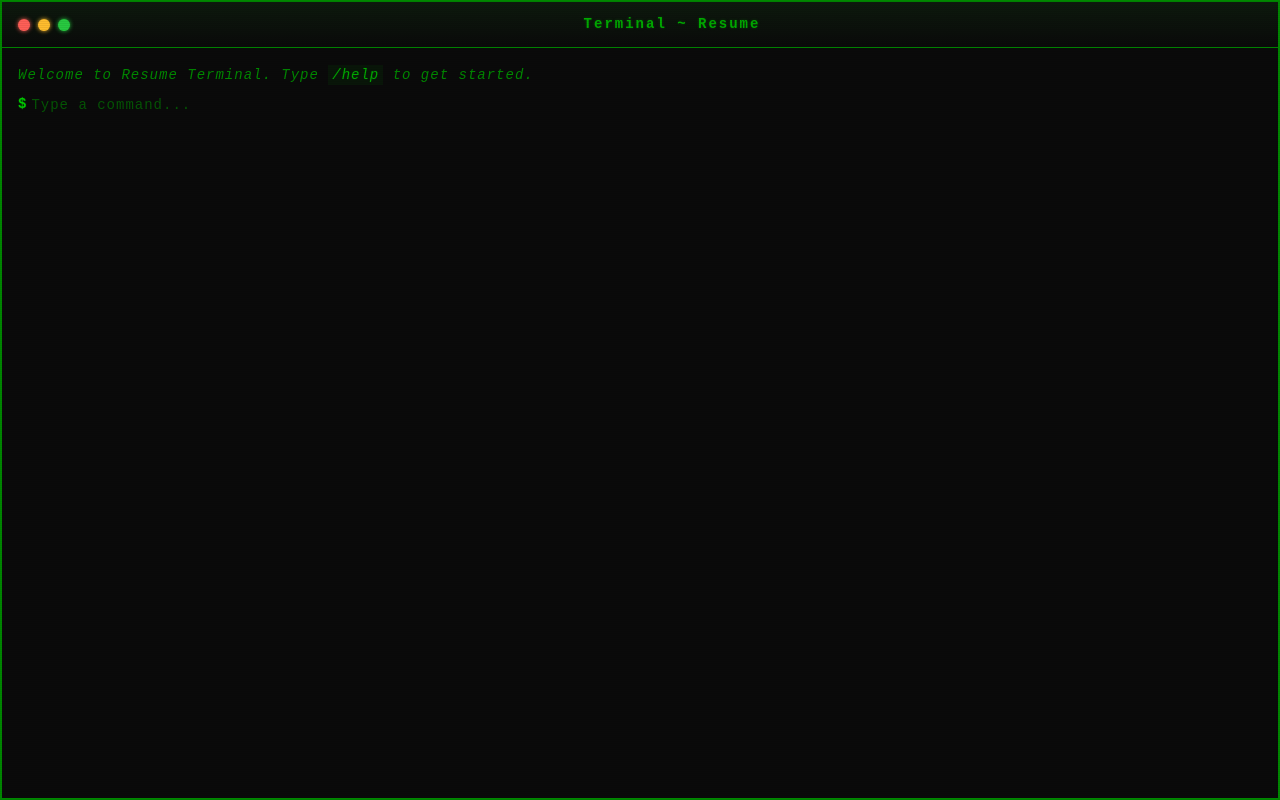
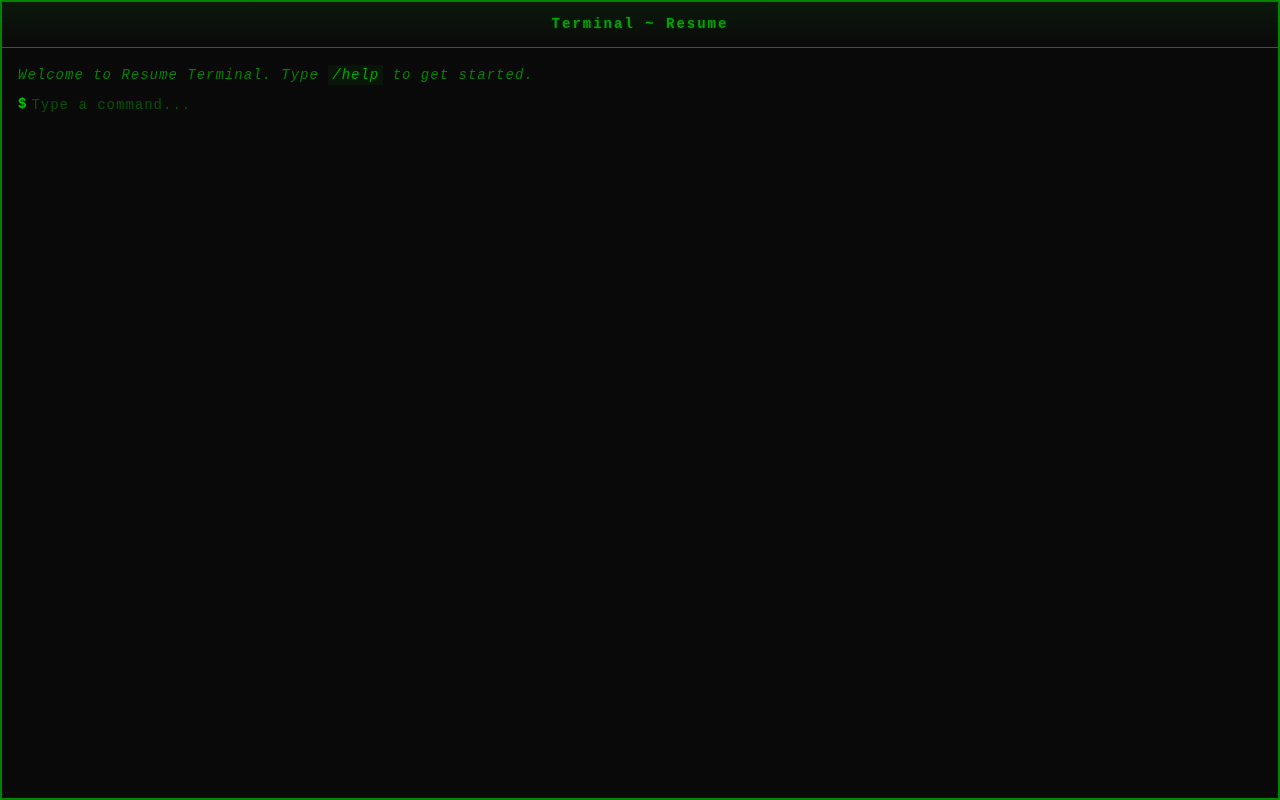
Before and after one commit to renaudgallego/my-resume-terminal, a React (Vite) app: page / in a window 1280 px wide. Built offline with nearby package versions, Linux system fonts and the light colour scheme.

Commit message:
Remove window control circles and dark/light mode theme switching

```diff
--- a/src/commands/registry.ts
+++ b/src/commands/registry.ts
@@ -39,18 +39,6 @@ export const commands: CommandMetadata[] = [
   //   description: "downloads my resume"
   // },
   {
-    name: "retro",
-    description: "sets retro green theme"
-  },
-  {
-    name: "dark",
-    description: "sets dark theme"
-  },
-  {
-    name: "light",
-    description: "sets light theme"
-  },
-  {
     name: "clear",
     description: "clears terminal"
   }
--- a/src/components/Terminal.tsx
+++ b/src/components/Terminal.tsx
@@ -56,35 +56,6 @@ export const Terminal: React.FC<TerminalProps> = ({ onThemeChange }) => {
       return;
     }
 
-    if (command === "/retro") {
-      onThemeChange?.("retro");
-      const output = <OutputLine className="success">Theme changed to retro</OutputLine>;
-      setEntries(prev => [...prev, { command, output, timestamp: Date.now() }]);
-      setInputValue("");
-      historyHook.addToHistory(command);
-      historyHook.reset();
-      return;
-    }
-
-    if (command === "/dark") {
-      onThemeChange?.("dark");
-      const output = <OutputLine className="success">Theme changed to dark</OutputLine>;
-      setEntries(prev => [...prev, { command, output, timestamp: Date.now() }]);
-      setInputValue("");
-      historyHook.addToHistory(command);
-      historyHook.reset();
-      return;
-    }
-
-    if (command === "/light") {
-      onThemeChange?.("light");
-      const output = <OutputLine className="success">Theme changed to light</OutputLine>;
-      setEntries(prev => [...prev, { command, output, timestamp: Date.now() }]);
-      setInputValue("");
-      historyHook.addToHistory(command);
-      historyHook.reset();
-      return;
-    }
 
     // Execute command
     const output = executeCommand(command);
@@ -124,11 +95,6 @@ export const Terminal: React.FC<TerminalProps> = ({ onThemeChange }) => {
   return (
     <div className="terminal">
       <div className="terminal-header">
-        <div className="header-dots">
-          <span className="dot red"></span>
-          <span className="dot yellow"></span>
-          <span className="dot green"></span>
-        </div>
         <div className="header-title">Terminal ~ Resume</div>
       </div>
 
--- a/src/styles/terminal.css
+++ b/src/styles/terminal.css
@@ -19,34 +19,6 @@
   border-bottom: 1px solid #008800;
   gap: 12px;
   box-shadow: 0 1px 5px rgba(0, 170, 0, 0.1);
-}
-
-.header-dots {
-  display: flex;
-  gap: 8px;
-}
-
-.dot {
-  width: 12px;
-  height: 12px;
-  border-radius: 50%;
-  display: inline-block;
-  box-shadow: 0 0 4px currentColor;
-}
-
-.dot.red {
-  background-color: #ff5f57;
-  box-shadow: 0 0 4px #ff5f57;
-}
-
-.dot.yellow {
-  background-color: #ffbd2e;
-  box-shadow: 0 0 4px #ffbd2e;
-}
-
-.dot.green {
-  background-color: #28c940;
-  box-shadow: 0 0 4px #28c940;
 }
 
 .header-title {
```
Also changed, not shown: 10 other files (tests, documents, lock files or other folders).
